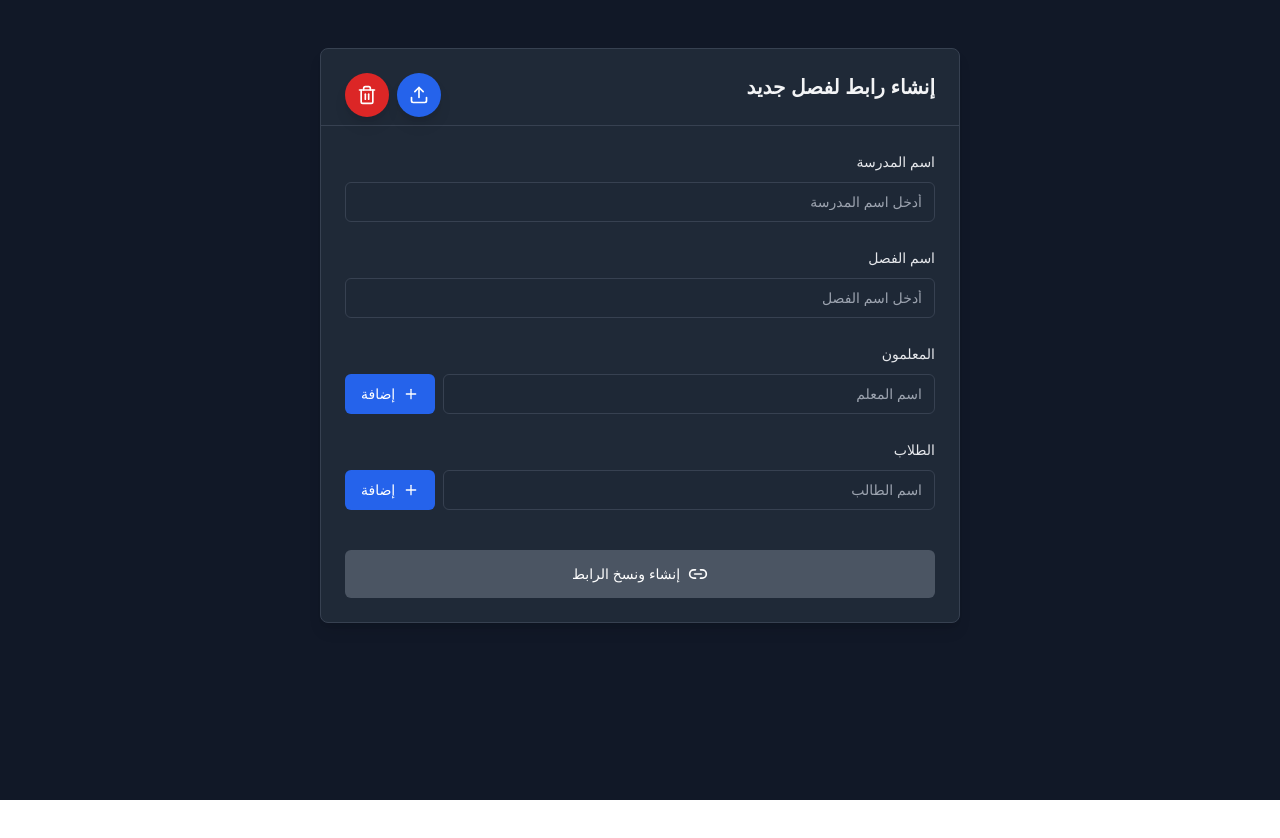
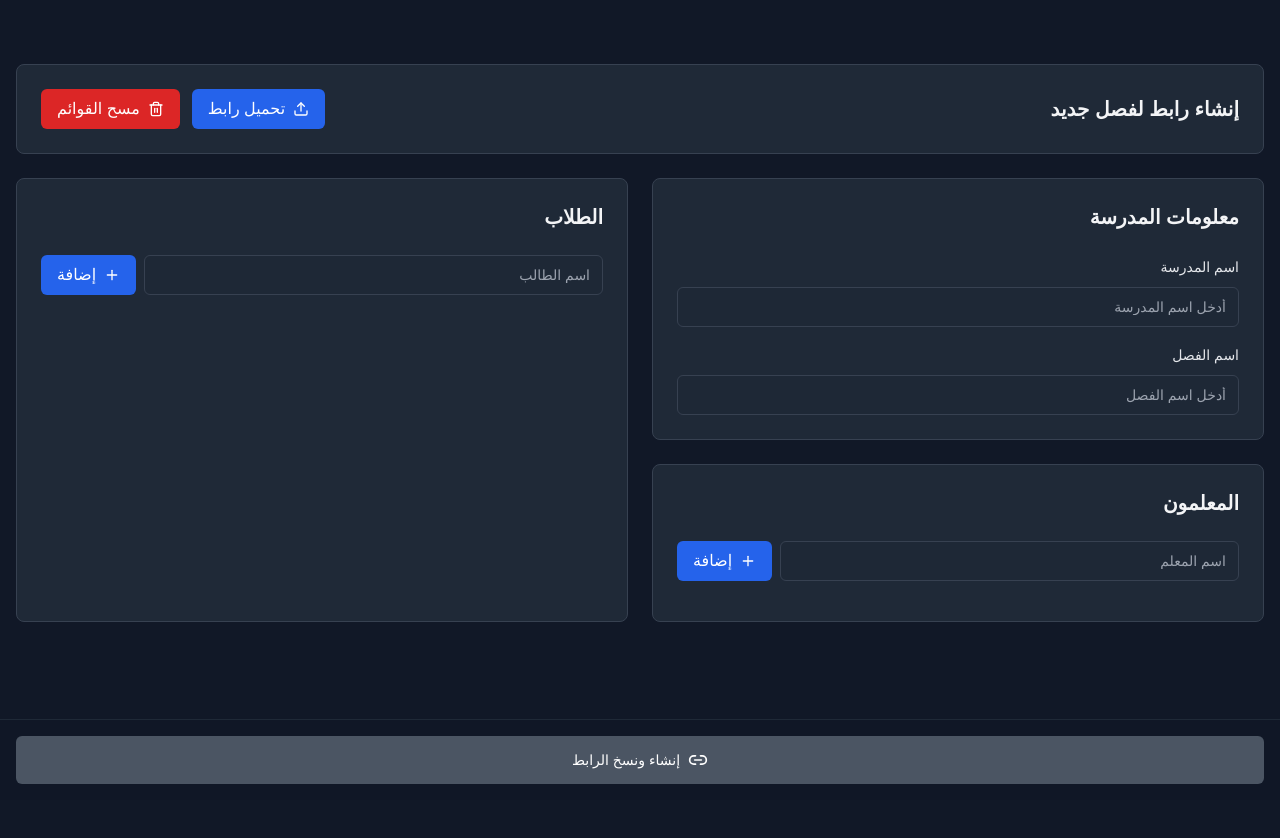
Before and after one commit to hazemelraffiee/weekly-message-generator, a Next.js app: page /linkcreator in a window 1280 px wide. Shown: the top 838 px of the page. Before the commit the page ends 800 px from the top, so only its background shows below. Built offline with nearby package versions, Linux system fonts and the light colour scheme.

Commit message:
redesign link creator

```diff
--- a/src/components/LinkCreator.js
+++ b/src/components/LinkCreator.js
@@ -1,7 +1,7 @@
 'use client';
 
 import React, { useState, useCallback, useEffect } from 'react';
-import { Plus, Trash2, Link2, Check, Loader2, Upload, X } from 'lucide-react';
+import { Plus, Trash2, Link2, Check, Loader2, Upload, X, Pencil } from 'lucide-react';
 
 // Custom hook for localStorage
 const useLocalStorage = (key, initialValue) => {
@@ -285,40 +285,45 @@ const LinkCreator = () => {
   }, []);
 
   return (
-    <div className="container mx-auto p-4 max-w-2xl" dir="rtl">
-      <div className="bg-gray-800 border border-gray-700 rounded-lg shadow-lg overflow-hidden relative">
-        {/* Floating Action Buttons */}
-        <div className="absolute left-6 top-6 flex gap-2">
+    <div className="min-h-screen bg-gray-900 py-8" dir="rtl">
+      <div className="max-w-7xl mx-auto px-4">
+        {/* Header Section - Contains primary actions */}
+        <div className="bg-gray-800 border border-gray-700 rounded-lg p-6 mb-6">
+          <div className="flex flex-col sm:flex-row justify-between items-start sm:items-center gap-4">
+            <h1 className="text-xl font-semibold text-gray-100">إنشاء رابط لفصل جديد</h1>
+            <div className="flex gap-3 w-full sm:w-auto">
               <button
                 onClick={() => setIsModalOpen(true)}
-            className="p-3 bg-blue-600 hover:bg-blue-700 rounded-full shadow-lg transition-colors duration-200 focus:outline-none focus:ring-2 focus:ring-blue-500 focus:ring-offset-2 focus:ring-offset-gray-800"
-            aria-label="تحميل رابط موجود"
+                className="flex-1 sm:flex-initial inline-flex items-center justify-center px-4 py-2 bg-blue-600 hover:bg-blue-700 text-white rounded-md transition-colors"
               >
-            <Upload className="h-5 w-5 text-white" />
+                <Upload className="h-4 w-4 inline-block ml-2" />
+                تحميل رابط
               </button>
               <button
                 onClick={clearLists}
-            className="p-3 bg-red-600 hover:bg-red-700 rounded-full shadow-lg transition-colors duration-200 focus:outline-none focus:ring-2 focus:ring-red-500 focus:ring-offset-2 focus:ring-offset-gray-800"
-            aria-label="مسح القوائم"
+                className="flex-1 sm:flex-initial inline-flex items-center justify-center px-4 py-2 bg-red-600 hover:bg-red-700 text-white rounded-md transition-colors"
               >
-            <Trash2 className="h-5 w-5 text-white" />
+                <Trash2 className="h-4 w-4 inline-block ml-2" />
+                مسح القوائم
               </button>
             </div>
-
-        {/* Header */}
-        <div className="p-6 border-b border-gray-700">
-          <h1 className="text-xl font-semibold text-gray-100">إنشاء رابط لفصل جديد</h1>
+          </div>
         </div>
 
-        {/* Content */}
-        <div className="p-6 space-y-6">
+        {/* Main Content Grid */}
+        <div className="grid grid-cols-1 lg:grid-cols-2 gap-6 mb-24">
+          {/* Left Column - School Info and Teachers */}
+          <div className="space-y-6">
+            {/* School Information Card */}
+            <div className="bg-gray-800 border border-gray-700 rounded-lg p-6">
+              <h2 className="text-xl font-semibold text-gray-100 mb-6">معلومات المدرسة</h2>
+
+              <div className="space-y-4">
                 {/* School Name Input */}
                 <div className="space-y-2">
-            <label className="text-sm font-medium text-gray-200">
-              اسم المدرسة
-            </label>
+                  <label className="text-sm font-medium text-gray-200">اسم المدرسة</label>
                   <input
-              className="w-full h-10 rounded-md border border-gray-700 bg-gray-800/50 px-3 py-2 text-sm text-gray-100"
+                    className="w-full h-10 rounded-md border border-gray-700 bg-gray-800/50 px-3 py-2 text-sm text-gray-100 focus:ring-2 focus:ring-blue-500 focus:border-transparent"
                     value={schoolName}
                     onChange={(e) => setSchoolName(e.target.value)}
                     placeholder="أدخل اسم المدرسة"
@@ -327,38 +332,33 @@ const LinkCreator = () => {
 
                 {/* Class Name Input */}
                 <div className="space-y-2">
-            <label className="text-sm font-medium text-gray-200">
-              اسم الفصل
-            </label>
+                  <label className="text-sm font-medium text-gray-200">اسم الفصل</label>
                   <input
-              className="w-full h-10 rounded-md border border-gray-700 bg-gray-800/50 px-3 py-2 text-sm text-gray-100"
+                    className="w-full h-10 rounded-md border border-gray-700 bg-gray-800/50 px-3 py-2 text-sm text-gray-100 focus:ring-2 focus:ring-blue-500 focus:border-transparent"
                     value={className}
                     onChange={(e) => setClassName(e.target.value)}
                     placeholder="أدخل اسم الفصل"
                   />
                 </div>
+              </div>
+            </div>
 
-          {/* Teachers Section */}
-          <div className="space-y-2">
-            <label className="text-sm font-medium text-gray-200">
-              المعلمون
-            </label>
-            <div className="flex gap-2">
+            {/* Teachers Card */}
+            <div className="bg-gray-800 border border-gray-700 rounded-lg p-6">
+              <h2 className="text-xl font-semibold text-gray-100 mb-6">المعلمون</h2>
+
+              {/* Add Teacher Input */}
+              <div className="flex gap-2 mb-4">
                 <input
-                className="flex-1 h-10 rounded-md border border-gray-700 bg-gray-800/50 px-3 py-2 text-sm text-gray-100"
+                  className="flex-1 h-10 rounded-md border border-gray-700 bg-gray-800/50 px-3 py-2 text-sm text-gray-100 focus:ring-2 focus:ring-blue-500 focus:border-transparent"
                   value={newTeacherName}
                   onChange={(e) => setNewTeacherName(e.target.value)}
                   placeholder="اسم المعلم"
-                onKeyDown={(e) => {
-                  if (e.key === 'Enter') {
-                    e.preventDefault();
-                    addTeacher();
-                  }
-                }}
+                  onKeyDown={(e) => e.key === 'Enter' && addTeacher()}
                 />
                 <button
                   onClick={addTeacher}
-                className="inline-flex items-center justify-center rounded-md text-sm font-medium h-10 px-4 py-2 bg-blue-600 hover:bg-blue-700 transition-colors text-white"
+                  className="inline-flex items-center justify-center rounded-md h-10 px-4 bg-blue-600 hover:bg-blue-700 transition-colors text-white"
                 >
                   <Plus className="h-4 w-4 inline-block ml-2" />
                   إضافة
@@ -366,14 +366,27 @@ const LinkCreator = () => {
               </div>
 
               {/* Teachers List */}
-            {teachers.length > 0 && (
-              <div className="border border-gray-700 rounded-lg p-4 space-y-2 mt-4">
+              <div className="space-y-2 max-h-[300px] overflow-y-auto">
                 {teachers.map((teacher) => (
                   <div
                     key={teacher.id}
-                    className="flex items-center justify-between p-2 bg-gray-700/50 rounded"
+                    className="flex items-center justify-between p-2 bg-gray-700/50 rounded hover:bg-gray-700 transition-colors"
                   >
                     <span className="text-gray-100">{teacher.name}</span>
+                    <div className="flex items-center gap-1">
+                      <button
+                        onClick={() => {
+                          const newName = window.prompt('تعديل اسم المعلم', teacher.name);
+                          if (newName?.trim()) {
+                            setTeachers(prev => prev.map(t =>
+                              t.id === teacher.id ? { ...t, name: newName.trim() } : t
+                            ));
+                          }
+                        }}
+                        className="text-blue-500 hover:text-blue-400 p-1"
+                      >
+                        <Pencil className="h-4 w-4" />
+                      </button>
                       <button
                         onClick={() => removeTeacher(teacher.id)}
                         className="text-red-500 hover:text-red-400 p-1"
@@ -381,32 +394,28 @@ const LinkCreator = () => {
                         <Trash2 className="h-4 w-4" />
                       </button>
                     </div>
+                  </div>
                 ))}
               </div>
-            )}
+            </div>
           </div>
 
-          {/* Students Section */}
-          <div className="space-y-2">
-            <label className="text-sm font-medium text-gray-200">
-              الطلاب
-            </label>
-            <div className="flex gap-2">
+          {/* Right Column - Students */}
+          <div className="bg-gray-800 border border-gray-700 rounded-lg p-6">
+            <h2 className="text-xl font-semibold text-gray-100 mb-6">الطلاب</h2>
+
+            {/* Add Student Input */}
+            <div className="flex gap-2 mb-4">
               <input
-                className="flex-1 h-10 rounded-md border border-gray-700 bg-gray-800/50 px-3 py-2 text-sm text-gray-100"
+                className="flex-1 h-10 rounded-md border border-gray-700 bg-gray-800/50 px-3 py-2 text-sm text-gray-100 focus:ring-2 focus:ring-blue-500 focus:border-transparent"
                 value={newStudentName}
                 onChange={(e) => setNewStudentName(e.target.value)}
                 placeholder="اسم الطالب"
-                onKeyDown={(e) => {
-                  if (e.key === 'Enter') {
-                    e.preventDefault();
-                    addStudent();
-                  }
-                }}
+                onKeyDown={(e) => e.key === 'Enter' && addStudent()}
               />
               <button
                 onClick={addStudent}
-                className="inline-flex items-center justify-center rounded-md text-sm font-medium h-10 px-4 py-2 bg-blue-600 hover:bg-blue-700 transition-colors text-white"
+                className="inline-flex items-center justify-center rounded-md h-10 px-4 bg-blue-600 hover:bg-blue-700 transition-colors text-white"
               >
                 <Plus className="h-4 w-4 inline-block ml-2" />
                 إضافة
@@ -414,14 +423,27 @@ const LinkCreator = () => {
             </div>
 
             {/* Students List */}
-            {students.length > 0 && (
-              <div className="border border-gray-700 rounded-lg p-4 space-y-2 mt-4">
+            <div className="space-y-2 max-h-[calc(100vh-24rem)] overflow-y-auto">
               {students.map((student) => (
                 <div
                   key={student.id}
-                    className="flex items-center justify-between p-2 bg-gray-700/50 rounded"
+                  className="flex items-center justify-between p-2 bg-gray-700/50 rounded hover:bg-gray-700 transition-colors"
                 >
                   <span className="text-gray-100">{student.name}</span>
+                  <div className="flex items-center gap-1">
+                    <button
+                      onClick={() => {
+                        const newName = window.prompt('تعديل اسم الطالب', student.name);
+                        if (newName?.trim()) {
+                          setStudents(prev => prev.map(s =>
+                            s.id === student.id ? { ...s, name: newName.trim() } : s
+                          ));
+                        }
+                      }}
+                      className="text-blue-500 hover:text-blue-400 p-1"
+                    >
+                      <Pencil className="h-4 w-4" />
+                    </button>
                     <button
                       onClick={() => removeStudent(student.id)}
                       className="text-red-500 hover:text-red-400 p-1"
@@ -429,19 +451,21 @@ const LinkCreator = () => {
                       <Trash2 className="h-4 w-4" />
                     </button>
                   </div>
+                </div>
               ))}
             </div>
-            )}
+          </div>
         </div>
 
-          {/* Generate Link Button */}
-          <div className="relative pt-4">
+        {/* Generate Link Button - Sticky Footer */}
+        <div className="fixed bottom-0 left-0 right-0 bg-gray-900/80 backdrop-blur-sm p-4 border-t border-gray-800 z-20">
+          <div className="max-w-7xl mx-auto">
             <button
               onClick={generateAndCopyUrl}
               disabled={!isFormValid || copyStatus === 'copying'}
               className={`
                 w-full inline-flex items-center justify-center
-        rounded-md text-sm font-medium h-12 px-6 py-2
+                rounded-md text-sm font-medium h-12 px-6
                 transition-colors duration-200 text-white
                 ${!isFormValid
                   ? 'bg-gray-600 cursor-not-allowed'
@@ -471,9 +495,8 @@ const LinkCreator = () => {
             </button>
           </div>
         </div>
-      </div>
 
-      {/* Custom Modal */}
+        {/* Modal */}
         <Modal isOpen={isModalOpen} onClose={() => setIsModalOpen(false)}>
           <div className="space-y-4">
             <div>
@@ -481,12 +504,11 @@ const LinkCreator = () => {
               <p className="text-gray-400 mt-1">قم بلصق الرابط الموجود لتحميل البيانات وتعديلها</p>
             </div>
 
-          <div className="space-y-4">
             <textarea
               value={linkInput}
               onChange={(e) => setLinkInput(e.target.value)}
               placeholder="الصق الرابط هنا..."
-              className="w-full h-24 rounded-md border border-gray-700 bg-gray-800/50 px-3 py-2 text-sm text-gray-100 focus:outline-none focus:ring-2 focus:ring-blue-500"
+              className="w-full h-24 rounded-md border border-gray-700 bg-gray-800/50 px-3 py-2 text-sm text-gray-100 focus:ring-2 focus:ring-blue-500 focus:border-transparent"
             />
 
             {error && (
@@ -498,14 +520,14 @@ const LinkCreator = () => {
             <div className="flex justify-end gap-2">
               <button
                 onClick={() => setIsModalOpen(false)}
-                className="px-4 py-2 rounded-md border border-gray-600 text-gray-300 hover:bg-gray-700 focus:outline-none focus:ring-2 focus:ring-gray-500"
+                className="px-4 py-2 rounded-md border border-gray-600 text-gray-300 hover:bg-gray-700"
               >
                 إلغاء
               </button>
               <button
                 onClick={handleLoadLink}
                 disabled={!linkInput.trim() || loadingLink}
-                className="px-4 py-2 rounded-md bg-blue-600 text-white hover:bg-blue-700 disabled:bg-gray-600 disabled:cursor-not-allowed flex items-center gap-2 focus:outline-none focus:ring-2 focus:ring-blue-500"
+                className="px-4 py-2 rounded-md bg-blue-600 text-white hover:bg-blue-700 disabled:opacity-50 disabled:cursor-not-allowed flex items-center gap-2"
               >
                 {loadingLink ? (
                   <>
@@ -521,14 +543,16 @@ const LinkCreator = () => {
               </button>
             </div>
           </div>
-        </div>
         </Modal>
 
         {/* Notification */}
         {notification && (
           <div
-          className={`fixed bottom-4 left-1/2 transform -translate-x-1/2 px-4 py-2 rounded-md shadow-lg text-white ${notification.type === 'success' ? 'bg-green-600' : 'bg-red-600'
-            }`}
+            className={`
+              fixed bottom-24 left-1/2 transform -translate-x-1/2
+              px-4 py-2 rounded-md shadow-lg text-white z-30
+              ${notification.type === 'success' ? 'bg-green-600' : 'bg-red-600'}
+            `}
           >
             <div className="flex items-center gap-2">
               {notification.type === 'success' ? (
@@ -541,6 +565,7 @@ const LinkCreator = () => {
           </div>
         )}
       </div>
+    </div>
   );
 };
 
```
Lines whose indentation alone changed are shown as unchanged.
